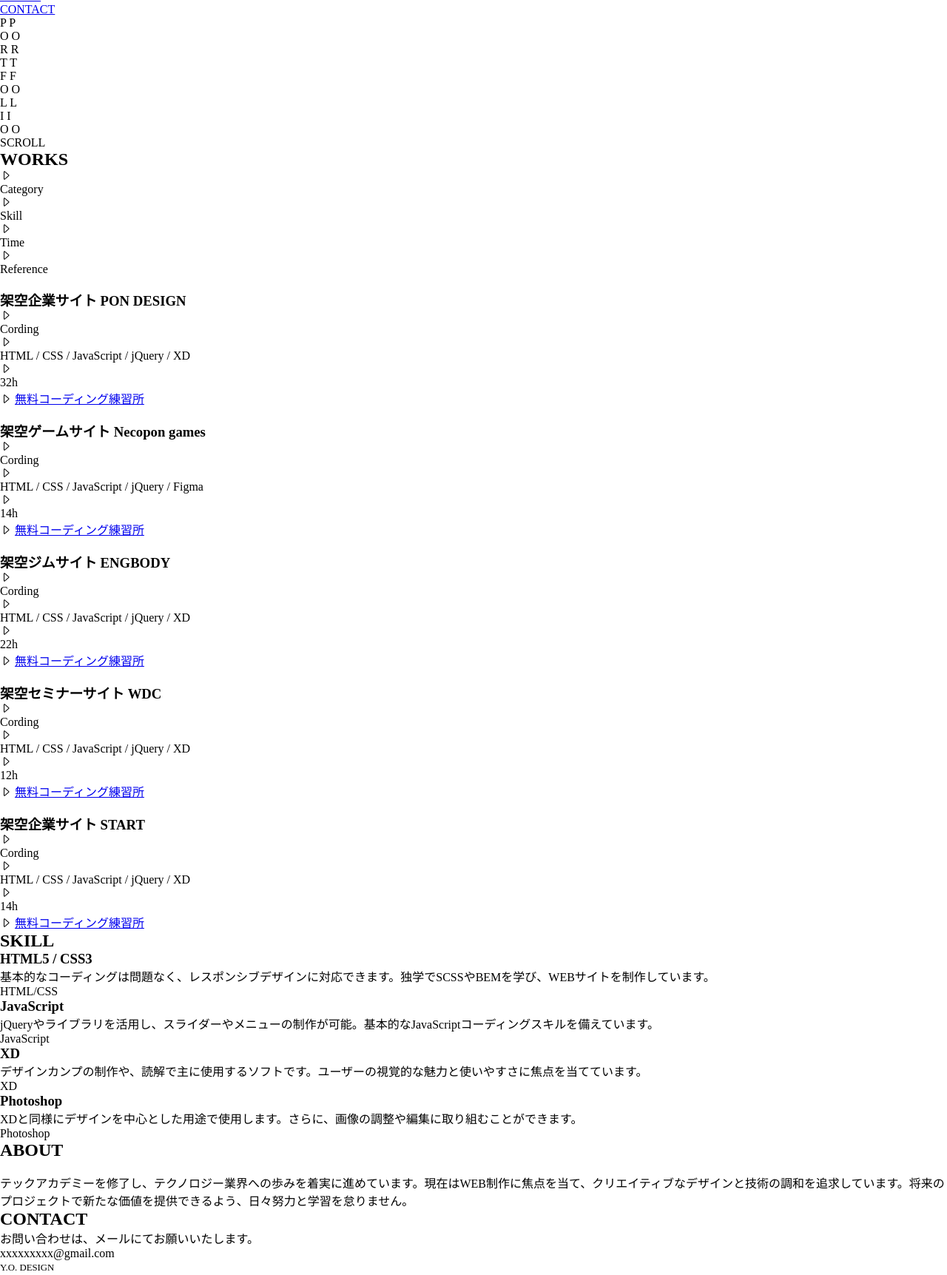
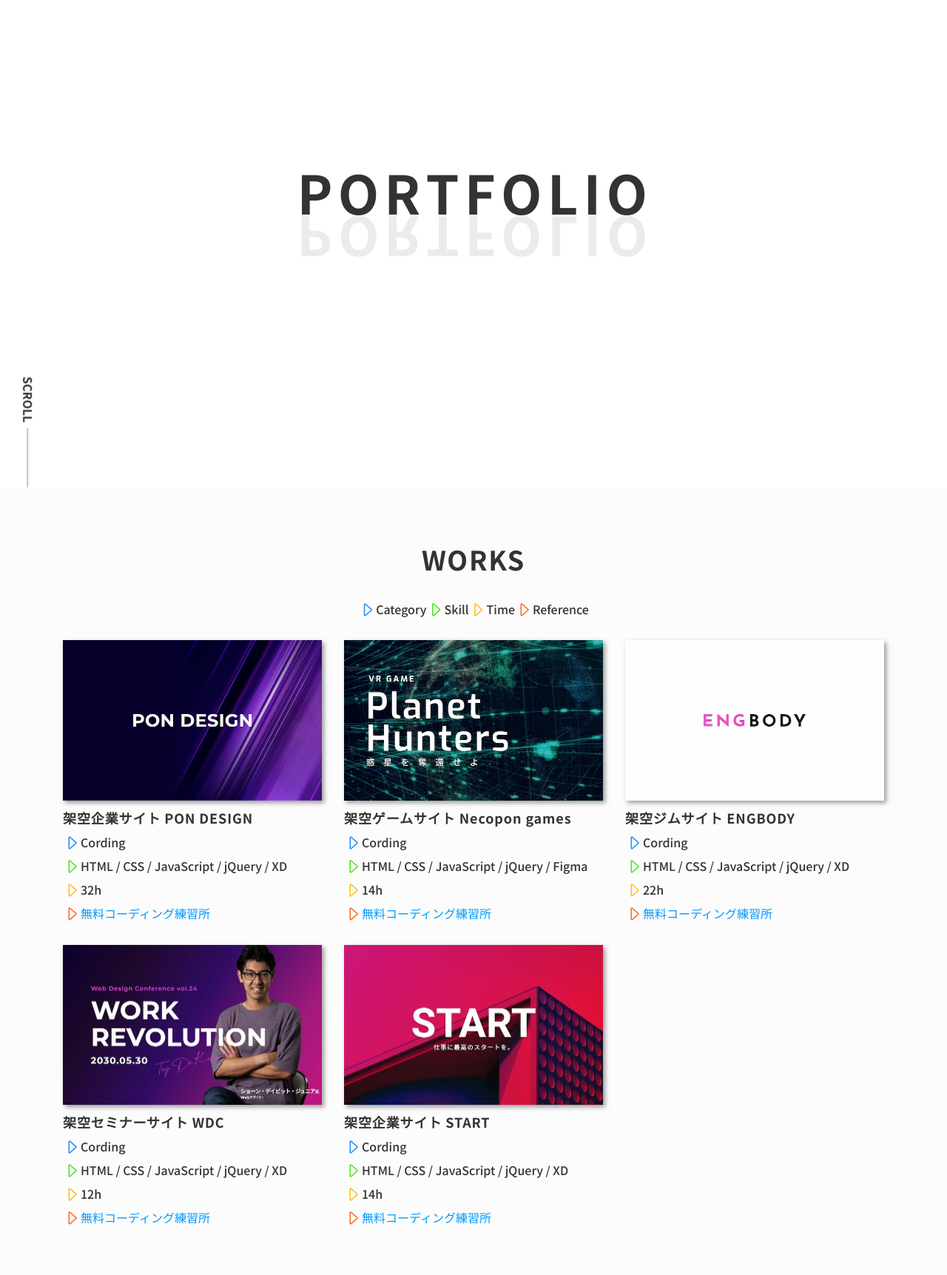
Before and after one commit to blahiple/my_portfolio, a plain HTML site: page index.html in a window 1280 px wide. Shown: the part 141-1864 px from the top of the page at 74% size. Drawn offline with nearby package versions, Linux system fonts and the light colour scheme; some packages are replaced by stand-ins of ours; the site is published under a folder, as on GitHub Pages, so addresses that start at the root find nothing.

Commit message:
commit second

```diff
--- a/index.html
+++ b/index.html
@@ -18,7 +18,7 @@
     <meta property="og:locale" content="ja_JP">
 
     <!-- favicon -->
-    <link rel="icon" href="/images/favicon/my_icon1.webp" type="image/x-icon">
+    <link rel="icon" href="./images/favicon/my_icon1.webp" type="image/x-icon">
 
     <!-- Google Fonts -->
     <link rel="preconnect" href="https://fonts.googleapis.com">
@@ -32,7 +32,7 @@
     <link rel="stylesheet" href="https://cdn.jsdelivr.net/npm/bootstrap-icons@1.10.5/font/bootstrap-icons.css">
 
     <!-- my css -->
-    <link href="/css/index.css" rel="stylesheet">
+    <link href="./css/index.css" rel="stylesheet">
   </head>
 
   <body>
@@ -72,7 +72,7 @@
       ############################################################## -->
       <header class="l-header c-animFadeIn">
         <h1>
-          <a class="l-header__logo" href="/index.html">Y.O. DESIGN</a>
+          <a class="l-header__logo" href="./index.html">Y.O. DESIGN</a>
         </h1>
         <button class="l-header__button">
           <i class="bi bi-list l-header__icon"></i>
@@ -186,7 +186,7 @@
               <!-- List 1 -->
               <li class="p-works__listItem">
                 <div class="p-works__listItemTop c-animFadeInUp">
-                  <img class="p-works__listImg" src="/images/works/pon_design.webp" alt="">
+                  <img class="p-works__listImg" src="./images/works/pon_design.webp" alt="">
                 </div>
                 <div class="p-works__listItemBottom">
                   <h3 class="p-works__listTitle c-itemTitle">架空企業サイト PON DESIGN</h3>
@@ -214,7 +214,7 @@
               <!-- List 2 -->
               <li class="p-works__listItem">
                 <div class="p-works__listItemTop c-animFadeInUp">
-                  <img class="p-works__listImg" src="/images/works/necopon_games.webp" alt="">
+                  <img class="p-works__listImg" src="./images/works/necopon_games.webp" alt="">
                 </div>
                 <div class="p-works__listItemBottom">
                   <h3 class="p-works__listTitle c-itemTitle">架空ゲームサイト Necopon games</h3>
@@ -242,7 +242,7 @@
               <!-- List 3 -->
               <li class="p-works__listItem">
                 <div class="p-works__listItemTop c-animFadeInUp">
-                  <img class="p-works__listImg" src="/images/works/engbody.webp" alt="">
+                  <img class="p-works__listImg" src="./images/works/engbody.webp" alt="">
                 </div>
                 <div class="p-works__listItemBottom">
                   <h3 class="p-works__listTitle c-itemTitle">架空ジムサイト ENGBODY</h3>
@@ -270,7 +270,7 @@
               <!-- List 4 -->
               <li class="p-works__listItem">
                 <div class="p-works__listItemTop c-animFadeInUp">
-                  <img class="p-works__listImg" src="/images/works/wdc.webp" alt="">
+                  <img class="p-works__listImg" src="./images/works/wdc.webp" alt="">
                 </div>
                 <div class="p-works__listItemBottom">
                   <h3 class="p-works__listTitle c-itemTitle">架空セミナーサイト WDC</h3>
@@ -298,7 +298,7 @@
               <!-- List 5 -->
               <li class="p-works__listItem">
                 <div class="p-works__listItemTop c-animFadeInUp">
-                  <img class="p-works__listImg" src="/images/works/start.webp" alt="">
+                  <img class="p-works__listImg" src="./images/works/start.webp" alt="">
                 </div>
                 <div class="p-works__listItemBottom">
                   <h3 class="p-works__listTitle c-itemTitle">架空企業サイト START</h3>
@@ -373,7 +373,7 @@
             <h2 class="p-about__title c-sectionTitle">ABOUT</h2>
             <div class="p-about__itemContainer">
               <div class="p-about__itemTop">
-                <img class="p-about__img" src="/images/favicon/my_icon1.webp" alt="">
+                <img class="p-about__img" src="./images/favicon/my_icon1.webp" alt="">
               </div>
               <div class="p-about__itemBottom">
                 <p class="p-about__description c-description">テックアカデミーを修了し、テクノロジー業界への歩みを着実に進めています。現在はWEB制作に焦点を当て、クリエイティブなデザインと技術の調和を追求しています。将来のプロジェクトで新たな価値を提供できるよう、日々努力と学習を怠りません。</p>
@@ -405,7 +405,7 @@
     <script src="https://code.jquery.com/jquery-migrate-3.3.2.min.js"></script>
 
     <!-- my js -->
-    <script src="/js/main.js"></script>
+    <script src="./js/main.js"></script>
   </body>
 
 </html>
```
